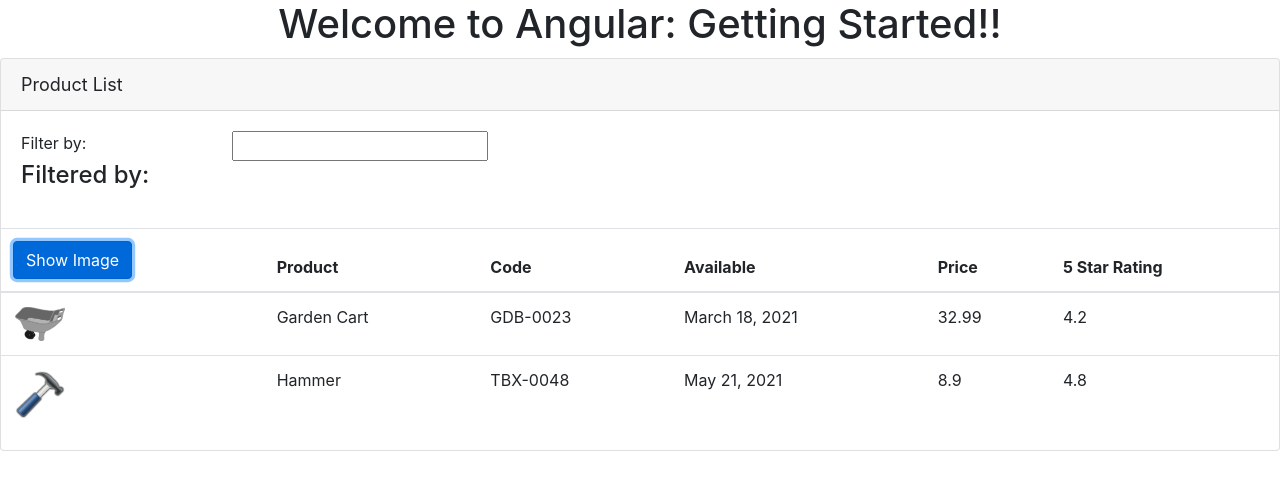
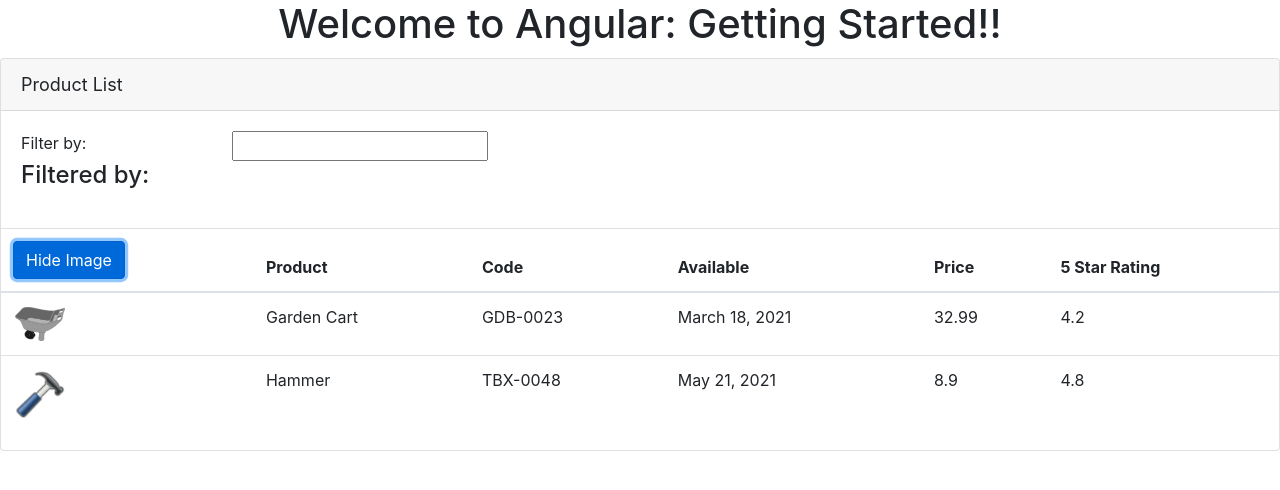
Before and after one commit to eoLFroZen/Angular-GettingStarted, an Angular app: page / in a window 1280 px wide. Both pictures are taken after a click on the button "Show Image". Shown: the top 490 px of the page. Built offline with nearby package versions, Linux system fonts and the light colour scheme.

Commit message:
implemented logic for showing and hiding images of products

```diff
--- a/src/app/products/product-list.component.html
+++ b/src/app/products/product-list.component.html
@@ -25,7 +25,10 @@
       <thead>
         <tr>
           <th>
-            <button class="btn btn-primary">Show Image</button>
+            <button (click)="toggleImage()"
+                    class="btn btn-primary">
+              {{this.showImage ? 'Hide' : 'Show'}} Image
+            </button>
           </th>
           <th>Product</th>
           <th>Code</th>
@@ -37,7 +40,8 @@
       <tbody>
         <tr *ngFor="let product of products">
           <td>
-            <img [src]="product.imageUrl"
+            <img *ngIf="showImage"
+                 [src]="product.imageUrl"
                  [style.width.px]="imageWidth"
                  [style.margin.px]="imageMargin"
                  [title]="product.productName">
--- a/src/app/products/product-list.component.ts
+++ b/src/app/products/product-list.component.ts
@@ -8,6 +8,7 @@
   pageTitle: string = "Product List";
   imageWidth: number = 50;
   imageMargin: number = 2;
+  showImage: boolean = false;
   products: any[] = [
     {
       productId: 2,
@@ -31,4 +32,8 @@
     }
   ];
 
+  toggleImage() : void{
+    this.showImage = !this.showImage;
+  }
+
 }
```
